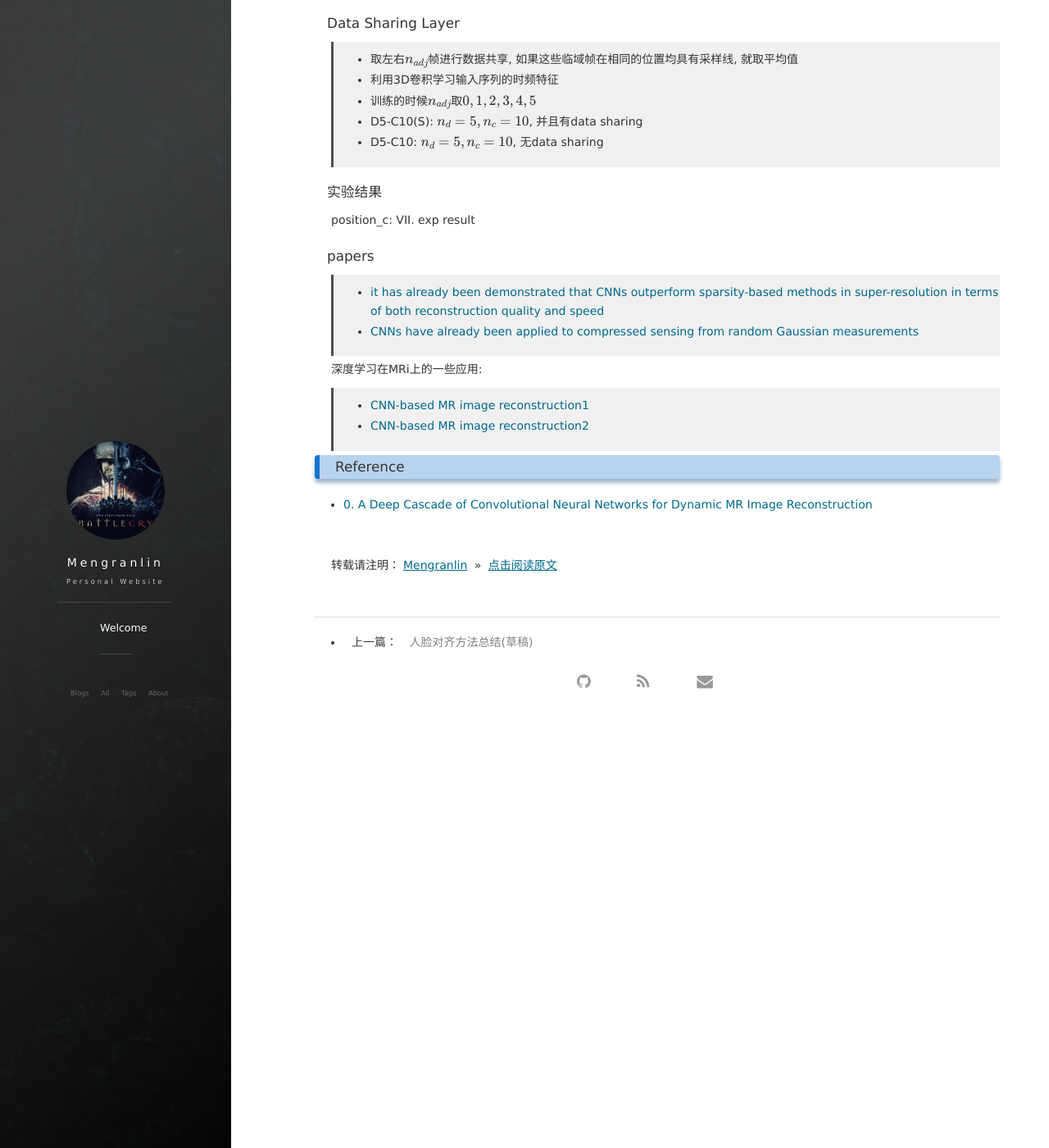
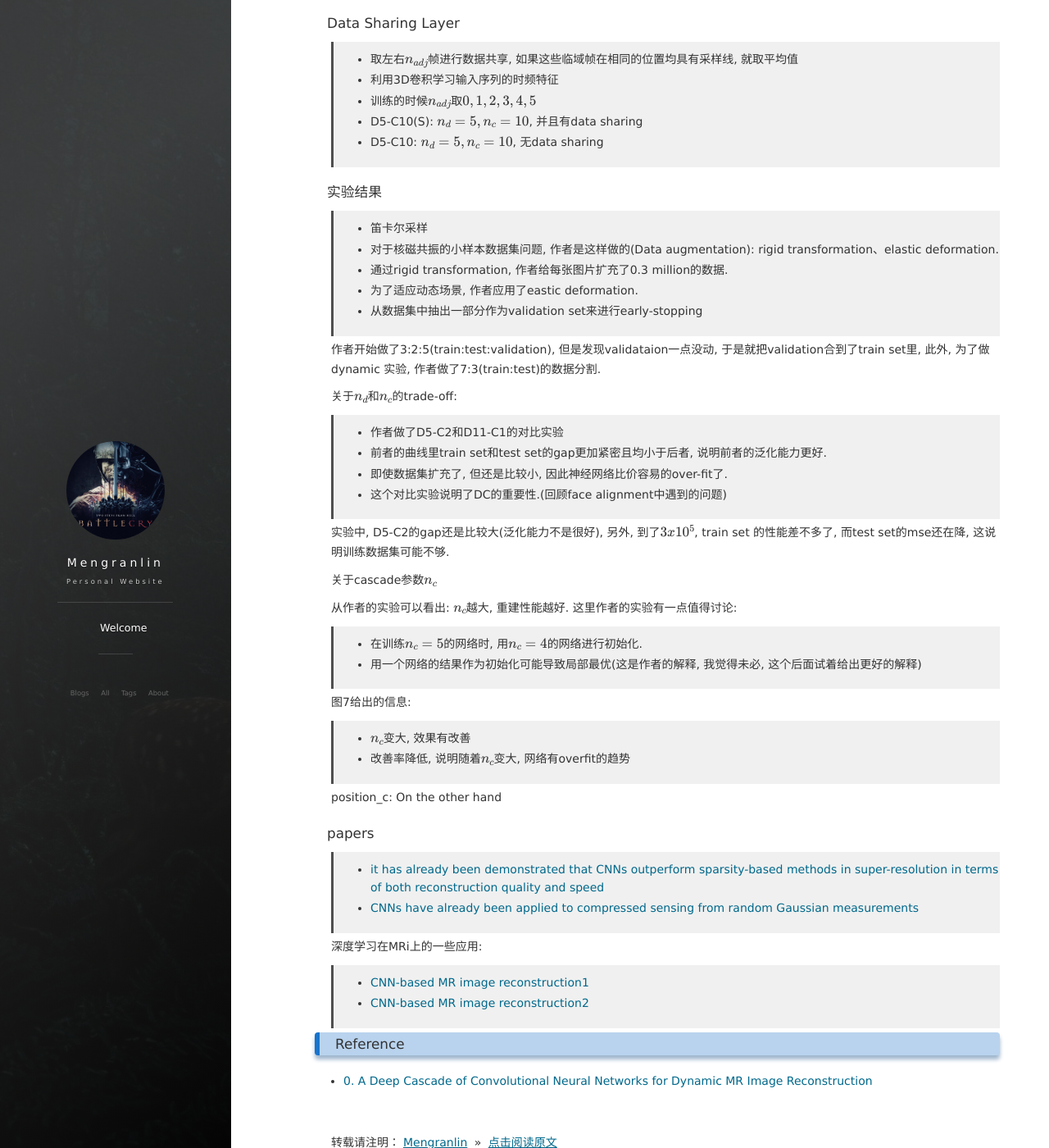
Before and after one commit to lmrshare/lmrshare.github.io, a Jekyll site: the page built from _posts/2018-09-17-mri.md, in a window 1280 px wide and 1400 px high, scrolled down 1077 px. Shown: the whole window at 82% size. Built offline with Jekyll 4.4.1, drawn with Linux system fonts in a browser that asks for light colours; nearby versions of some CDN libraries; formulas are drawn with MathJax 3; comment, search, counter and statistics services are not loaded.

Commit message:
daily-work-20180920

```diff
--- a/_posts/2018-09-17-mri.md
+++ b/_posts/2018-09-17-mri.md
@@ -50,7 +50,39 @@ $可压缩性$, $非相干性$, 就可以使aliasing模式类似于噪声. 代
 
 #### 实验结果
 
-position_c: VII. exp result
+>* 笛卡尔采样
+>* 对于核磁共振的小样本数据集问题, 作者是这样做的(Data augmentation): rigid transformation、elastic deformation.
+>* 通过rigid transformation, 作者给每张图片扩充了0.3 million的数据.
+>* 为了适应动态场景, 作者应用了eastic deformation.
+>* 从数据集中抽出一部分作为validation set来进行early-stopping
+
+作者开始做了3:2:5(train:test:validation), 但是发现validataion一点没动, 于是就把validation合到了train set里, 此外,
+为了做dynamic 实验, 作者做了7:3(train:test)的数据分割.
+
+关于$n_d$和$n_c$的trade-off:
+
+>* 作者做了D5-C2和D11-C1的对比实验
+>* 前者的曲线里train set和test set的gap更加紧密且均小于后者, 说明前者的泛化能力更好.
+>* 即使数据集扩充了, 但还是比较小, 因此神经网络比价容易的over-fit了.
+>* 这个对比实验说明了DC的重要性.(回顾face alignment中遇到的问题)
+
+实验中, D5-C2的gap还是比较大(泛化能力不是很好), 另外, 到了$3x10^5$, train set 的性能差不多了, 而test set的mse还在降,
+这说明训练数据集可能不够.
+
+
+关于cascade参数$n_c$
+
+从作者的实验可以看出: $n_c$越大, 重建性能越好. 这里作者的实验有一点值得讨论:
+
+>* 在训练$n_c = 5$的网络时, 用$n_c = 4$的网络进行初始化.
+>* 用一个网络的结果作为初始化可能导致局部最优(这是作者的解释, 我觉得未必, 这个后面试着给出更好的解释)
+
+图7给出的信息:
+
+>* $n_c$变大, 效果有改善
+>* 改善率降低, 说明随着$n_c$变大, 网络有overfit的趋势
+
+position_c: On the other hand
 
 #### papers
 
```
Also changed, not shown: _posts/2018-05-22-wor-mac-wework2.md (+9 -0 lines).
